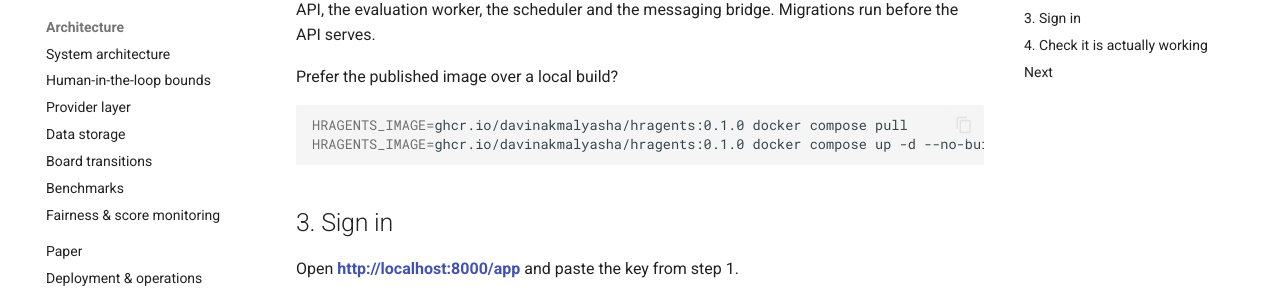
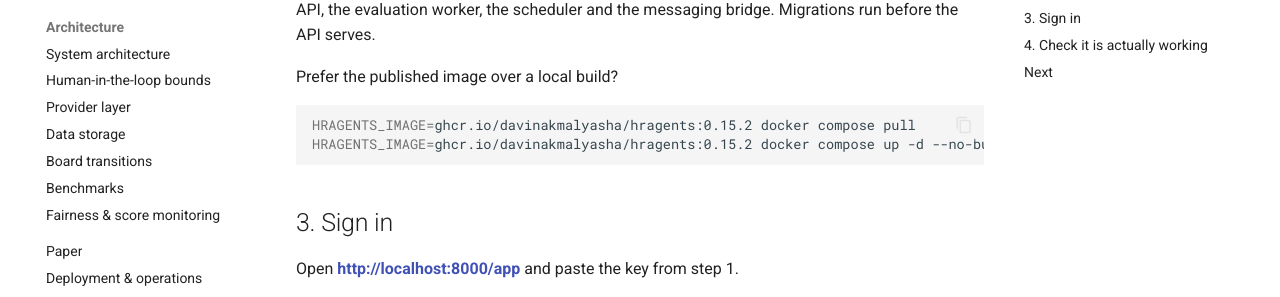
Before and after one commit to davinakmalyasha/HRAgents, an MkDocs documentation site: the page built from docs/quickstart.md, in a window 1280 px wide and 900 px high, scrolled down 499 px. Shown: the part 144-441 px from the top of the window. Built offline with MkDocs 1.6.1 and Material for MkDocs 9.7.7, drawn with Linux system fonts in a browser that asks for light colours; comment, search, counter and statistics services are not loaded.

Commit message:
docs: pin the quickstart image and say departments, not workspaces
The quickstart still pulled ghcr.io/...:0.1.0, three releases after the fixed
examples elsewhere. The landing page counted nine workspaces where the product
has nine departments plus the shared approvals workspace; it now says
departments.

Signed-off-by: Davin Akmal Yasha <cepdenicheca@gmail.com>

````diff
--- a/docs/quickstart.md
+++ b/docs/quickstart.md
@@ -28,8 +28,8 @@ bridge. Migrations run before the API serves.
 Prefer the published image over a local build?
 
 ```bash
-HRAGENTS_IMAGE=ghcr.io/davinakmalyasha/hragents:0.1.0 docker compose pull
-HRAGENTS_IMAGE=ghcr.io/davinakmalyasha/hragents:0.1.0 docker compose up -d --no-build
+HRAGENTS_IMAGE=ghcr.io/davinakmalyasha/hragents:0.15.2 docker compose pull
+HRAGENTS_IMAGE=ghcr.io/davinakmalyasha/hragents:0.15.2 docker compose up -d --no-build
 ```
 
 ## 3. Sign in
````
Also changed, not shown: 1 other file.
